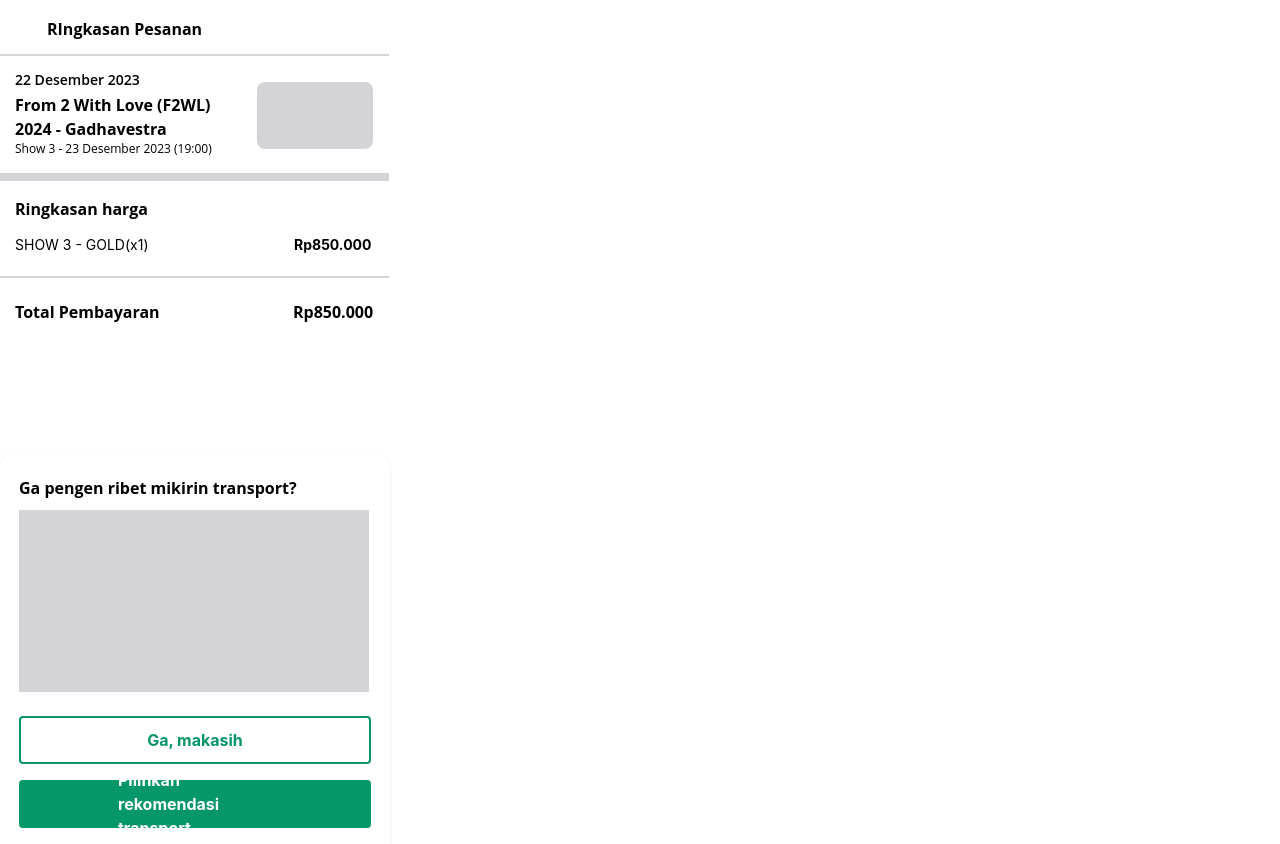
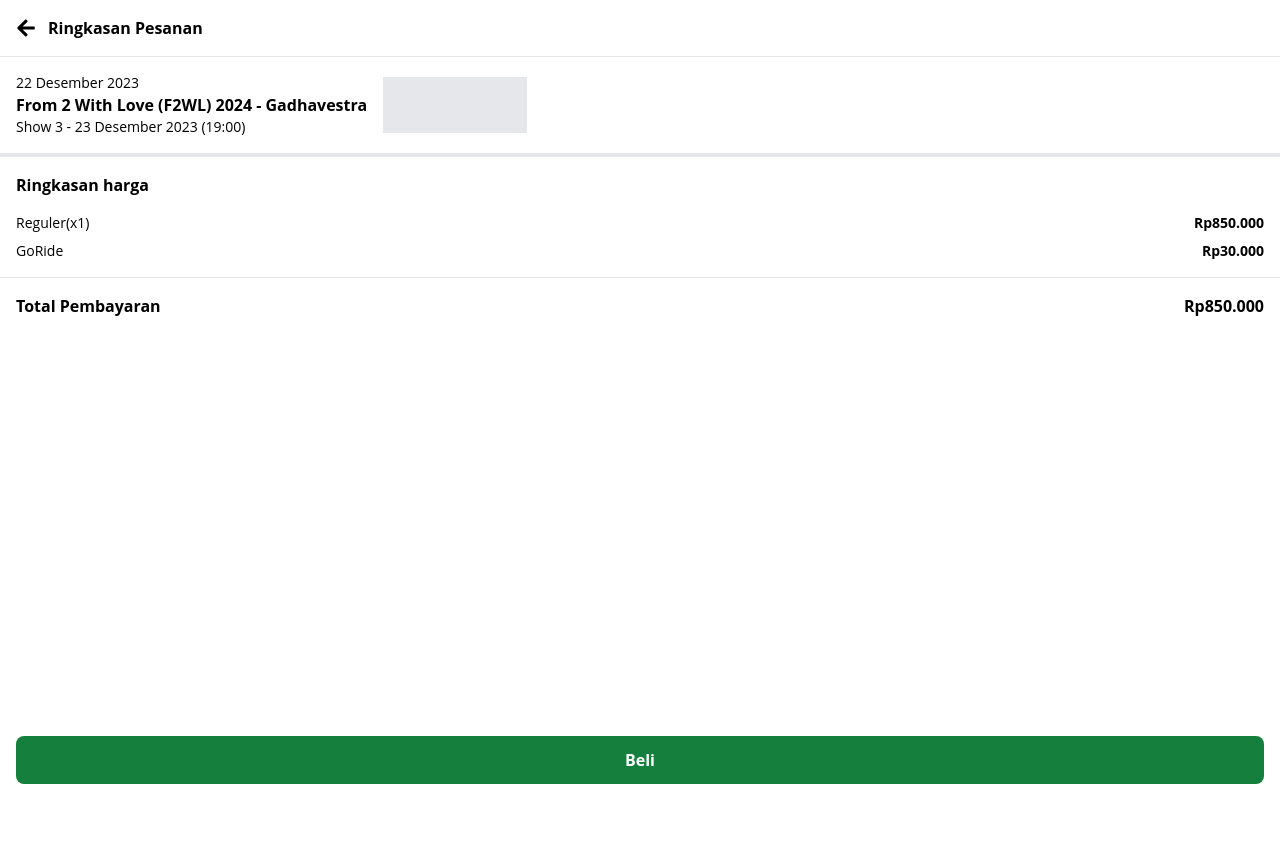
Before and after one commit to yohanesnaibaho303/grup4-devcamp23, a React (Vite) app in the folder frontend/: page /orders/summary in a window 1280 px wide. After the commit the page ends 800 px from the top, so only its background shows below. Built offline with nearby package versions, Linux system fonts and the light colour scheme.

Commit message:
layouting summary page

```diff
--- a/frontend/src/_root/pages/OrderSummary.jsx
+++ b/frontend/src/_root/pages/OrderSummary.jsx
@@ -1,60 +1,54 @@
-import React from "react";
+import { FaArrowLeft } from "react-icons/fa";
 
 const OrderSummary = () => {
   return (
-    <div className="w-[390px] h-[844px] relative bg-white">
-      <div className="w-[339px] h-[59px] px-[154px] py-5 left-[32px] top-[767px] absolute bg-emerald-600 rounded justify-center items-center gap-1 inline-flex">
-        <div className="text-white text-base font-bold font-['Inter']">
-          Pilih
+    <div className="min-h-screen flex flex-col justify-between">
+      <div>
+        <div className="flex p-4 items-center gap-3">
+          <FaArrowLeft className="text-xl" />
+          <h3 className="font-bold text font-['Open Sans'] text-black">
+            Ringkasan Pesanan
+          </h3>
+        </div>
+
+        <hr />
+
+        <div className="flex p-4 gap-4 items-center">
+          <div>
+            <p className="text-sm">22 Desember 2023</p>
+            <h6 className="font-bold text-black">
+              From 2 With Love (F2WL) 2024 - Gadhavestra
+            </h6>
+            <p className="text-sm ">Show 3 - 23 Desember 2023 (19:00)</p>
+          </div>
+          <div className="w-36 h-14 bg-gray-200" />
+        </div>
+
+        <div className="h-1 bg-gray-200" />
+
+        <div className="p-4">
+          <h6 className="font-bold text-black">Ringkasan harga</h6>
+          <div className="flex justify-between mt-4 text-sm">
+            <p>Reguler(x1)</p>
+            <p className="font-bold">Rp850.000</p>
+          </div>
+          <div className="flex justify-between mt-2 text-sm ">
+            <p>GoRide</p>
+            <p className="font-bold">Rp30.000</p>
+          </div>
+        </div>
+
+        <hr />
+
+        <div className="flex justify-between p-4">
+          <h6 className="font-bold text-black">Total Pembayaran</h6>
+          <p className="font-bold">Rp850.000</p>
         </div>
       </div>
-      <div className="w-[390px] h-[392px] left-0 top-[452px] absolute bg-white rounded-tl-2xl rounded-tr-2xl shadow" />
-      <div className="left-[19px] top-[476px] absolute text-black text-base font-bold font-['Open Sans']">
-        Ga pengen ribet mikirin transport?
-      </div>
-      <div className="w-[350px] h-[182px] left-[19px] top-[510px] absolute bg-zinc-300" />
-      <div className="w-[352px] h-12 px-[99px] py-5 left-[19px] top-[780px] absolute bg-emerald-600 rounded justify-center items-center gap-3.5 inline-flex">
-        <div className="text-white text-base font-bold font-['Inter']">
-          Pilihkan rekomendasi transport
-        </div>
-      </div>
-      <div className="w-[352px] h-12 px-[99px] py-5 left-[19px] top-[716px] absolute bg-white rounded border-2 border-emerald-600 justify-center items-center gap-3.5 inline-flex">
-        <div className="text-emerald-600 text-base font-bold font-['Inter']">
-          Ga, makasih
-        </div>
-      </div>
-      <div className="left-[15px] top-[235px] absolute text-black text-sm font-normal font-['Inter']">
-        SHOW 3 - GOLD(x1)
-      </div>
-      <div className="left-[294px] top-[235px] absolute text-right text-black text-sm font-bold font-['Inter']">
-        Rp850.000
-      </div>
-      <div className="w-[116px] h-[67px] left-[257px] top-[82px] absolute bg-zinc-300 rounded-lg" />
-      <div className="left-[47px] top-[17px] absolute text-black text-base font-bold font-['Open Sans']">
-        RIngkasan Pesanan
-      </div>
-      <div className="w-[390px] h-[0px] left-[-1px] top-[54px] absolute border border-zinc-300"></div>
-      <div className="w-[390px] h-[0px] left-[-1px] top-[276px] absolute border border-zinc-300"></div>
-      <div className="w-[390px] h-[0px] left-[-1px] top-[173px] absolute border-4 border-zinc-300"></div>
-      <div className="w-6 h-6 left-[15px] top-[16px] absolute" />
-      <div className="left-[15px] top-[70px] absolute text-black text-sm font-semibold font-['Open Sans']">
-        22 Desember 2023
-      </div>
-      <div className="left-[15px] top-[141px] absolute text-black text-xs font-normal font-['Open Sans']">
-        Show 3 - 23 Desember 2023 (19:00)
-      </div>
-      <div className="w-[229px] left-[15px] top-[93px] absolute text-black text-base font-bold font-['Open Sans']">
-        From 2 With Love (F2WL) 2024 - Gadhavestra
-      </div>
-      <div className="left-[15px] top-[197px] absolute text-black text-base font-bold font-['Open Sans']">
-        Ringkasan harga
-      </div>
-      <div className="left-[15px] top-[300px] absolute text-black text-base font-bold font-['Open Sans']">
-        Total Pembayaran
-      </div>
-      <div className="left-[293px] top-[300px] absolute text-right text-black text-base font-bold font-['Open Sans']">
-        Rp850.000
-      </div>
+
+      <button className=" bg-green-700 rounded-lg mb-4 mx-4">
+        <p className="font-bold text-white py-3">Beli</p>
+      </button>
     </div>
   );
 };
```
